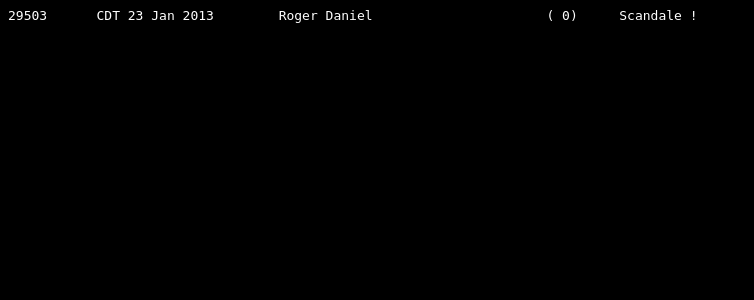
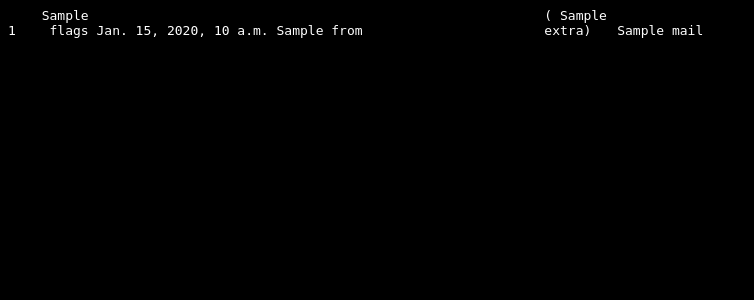
Before and after one commit to octplane/wutt, a Django app: template wutt/index/templates/index.html in a window 1280 px wide. Shown: the top 300 px of the page, without its empty margins (0-754 px from the left). Run offline with Django 3.2, Linux system fonts and the light colour scheme; the template is opened without the code that fills it: most values are stand-ins (such as "Sample title", 1, 10 or a date in 2020).

Commit message:
Dynamic data

```diff
--- a/wutt/index/templates/index.html
+++ b/wutt/index/templates/index.html
@@ -29,14 +29,18 @@
   </style>
 </head>
 <body>
+  {% for m in mailList %}
   <div class="line">
-    <span class="b index">29503</span>
-    <span class="b flags">CDT</span>
-    <span class="b date">23 Jan 2013</span>
-    <span class="b from">Roger Daniel</span>
-    <span class="b info">( 0)</span>
-    <span class="b title">Scandale !</span>
+    <span class="b index">{{ m.id }}</span>
+    <span class="b flags">{{ m.flags}}</span>
+    <span class="b date">{{ m.date }}</span>
+    <span class="b from">{{ m.from }}</span>
+    <span class="b info">( {{ m.extra }})</span>
+    {% autoescape off %}
+    <span class="b title">{{ m.subject }}</span>
+    {%endautoescape %}
   </div>
+  {% endfor %}
 
   </div>
 </body>
```
Also changed, not shown: wutt/index/views.py (+9 -1 lines).
